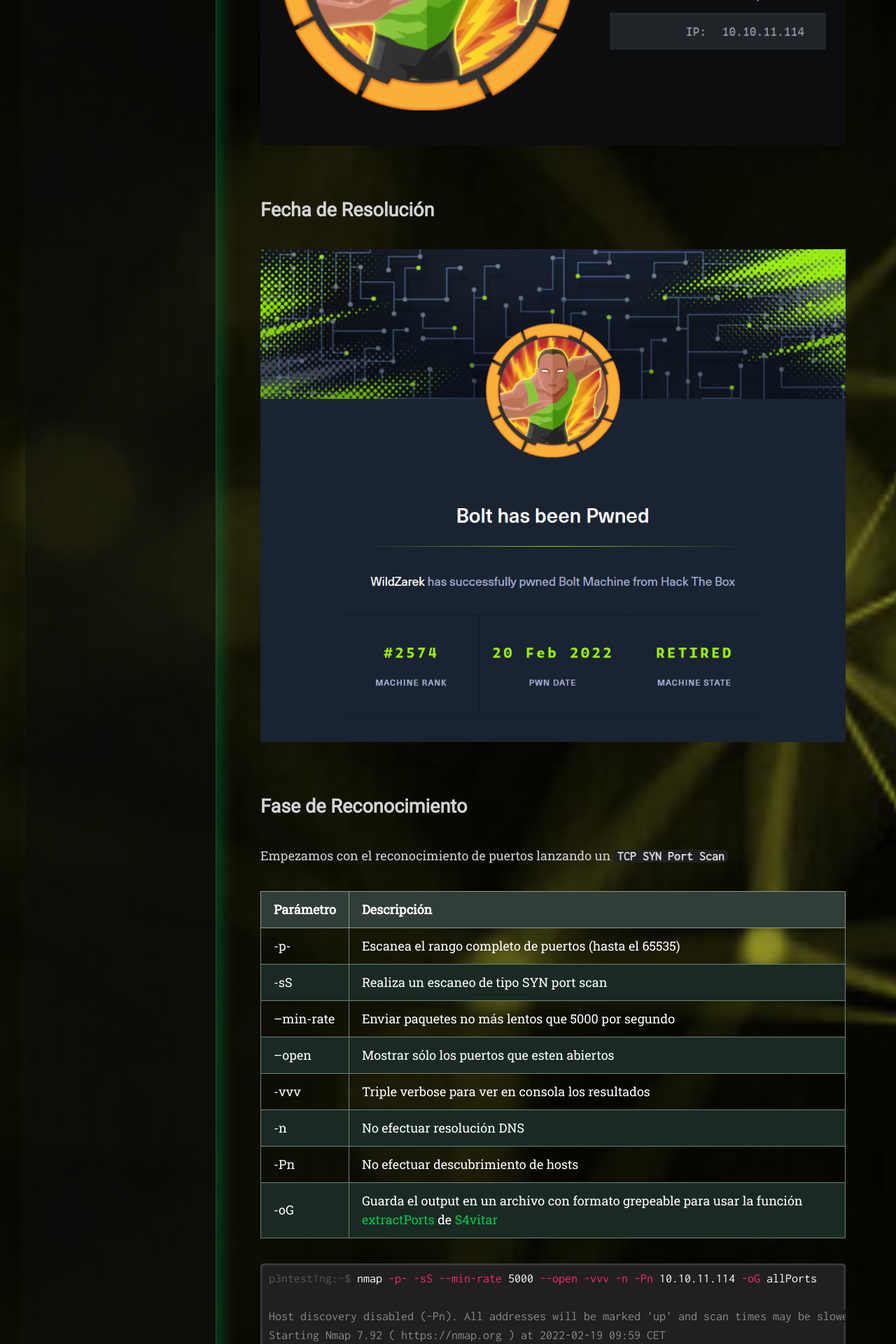
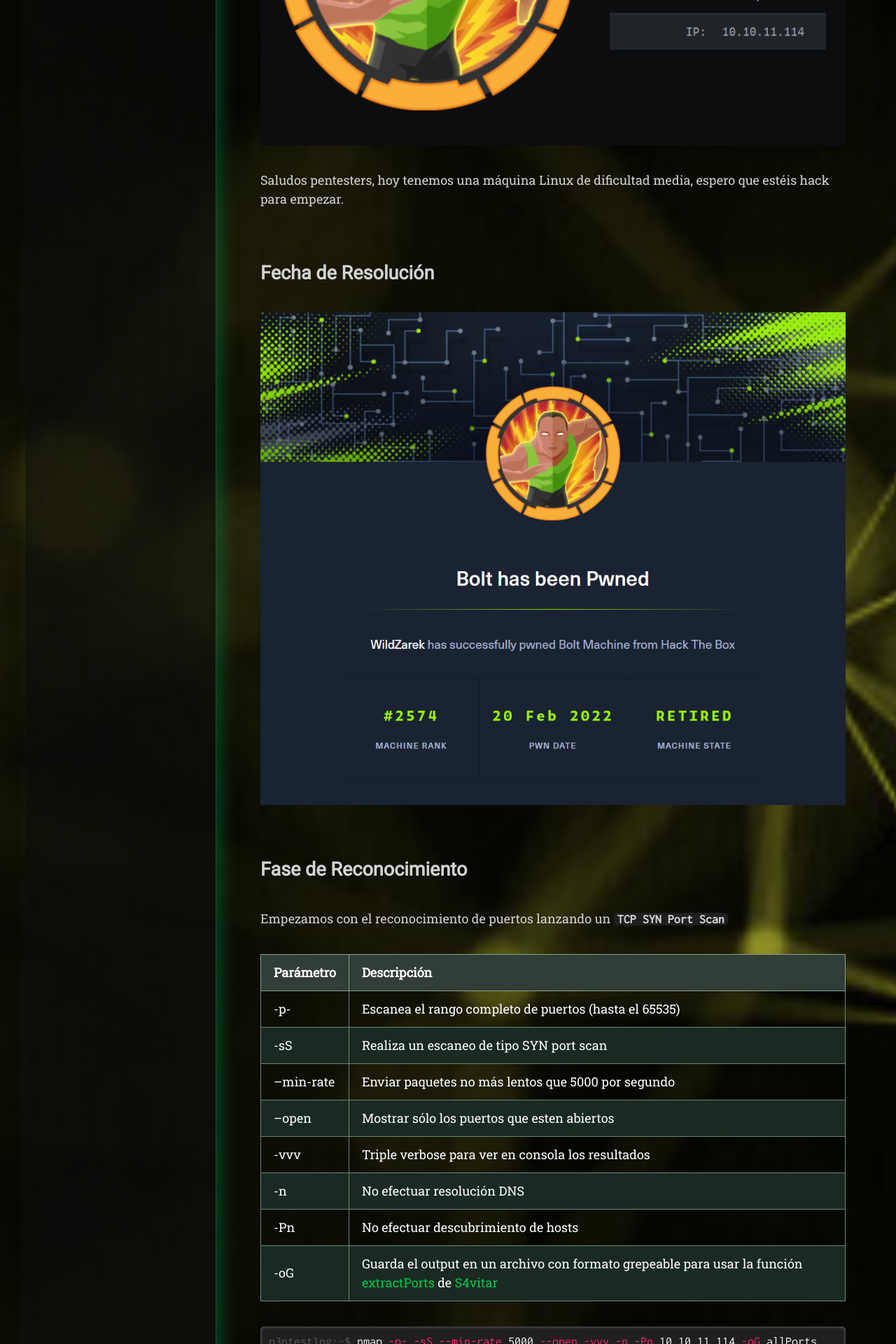
Before and after one commit to WildZarek/wildzarek.github.io, a Jekyll site: the page built from _posts/2022-02-20-bolt-htb.md, in a window 1280 px wide. Shown: the part 693-2613 px from the top of the page at 70% size. Built offline with Jekyll 4.4.1, drawn with Linux system fonts in a browser that asks for light colours; nearby versions of some CDN libraries; some web fonts are replaced; some of the changed text lies outside the part shown.

Commit message:
HTB Bolt WriteUp

```diff
--- a/_posts/2022-02-20-bolt-htb.md
+++ b/_posts/2022-02-20-bolt-htb.md
@@ -15,6 +15,8 @@
 ---
 
 <p align="center"><img src="/assets/images/hackthebox/bolt.png"></p>
+
+Saludos pentesters, hoy tenemos una máquina Linux de dificultad media, espero que estéis hack para empezar.
 
 ## Fecha de Resolución
 
```
Also changed, not shown: other parts of _posts/2022-02-20-bolt-htb.md (+2 -3 lines).
